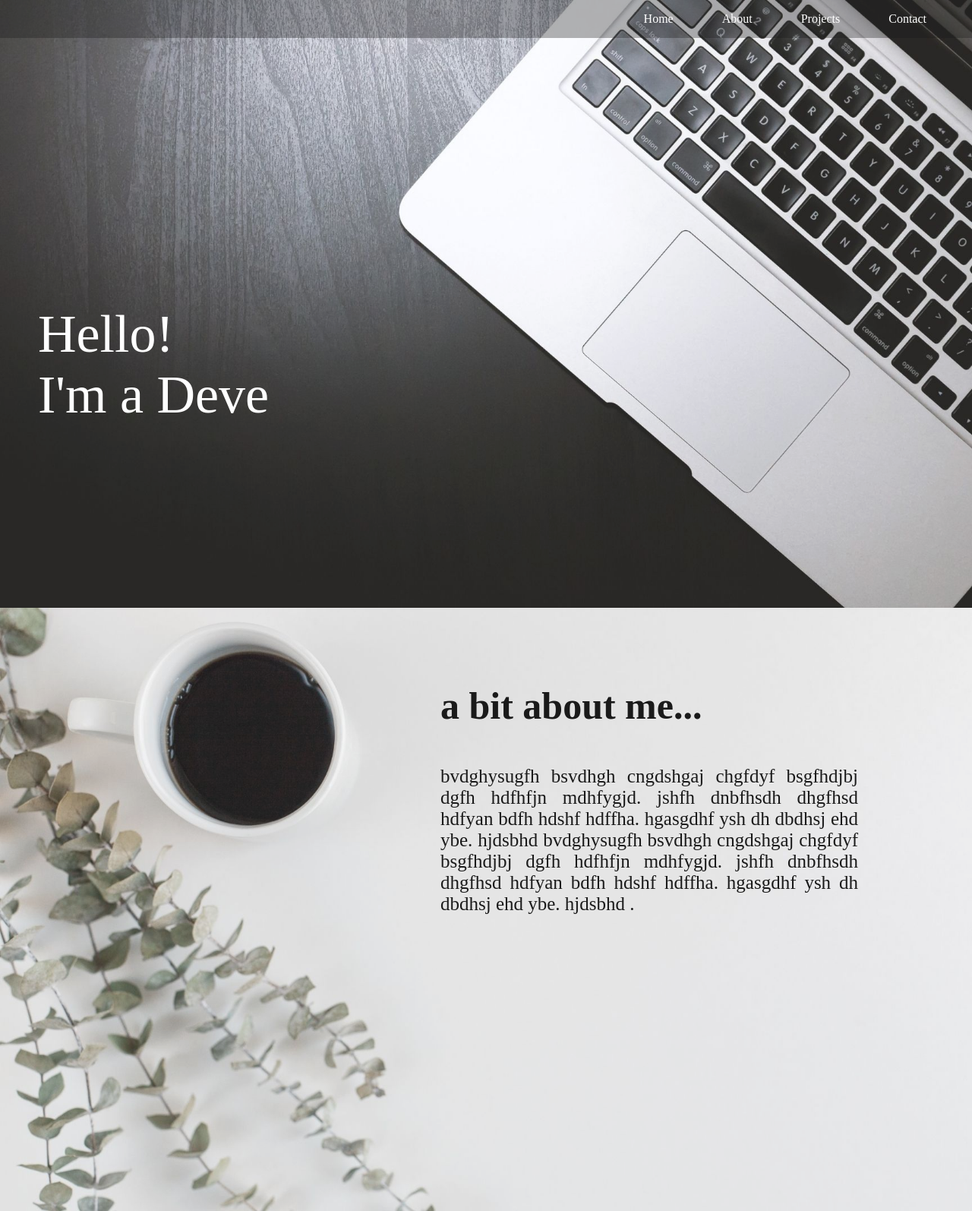
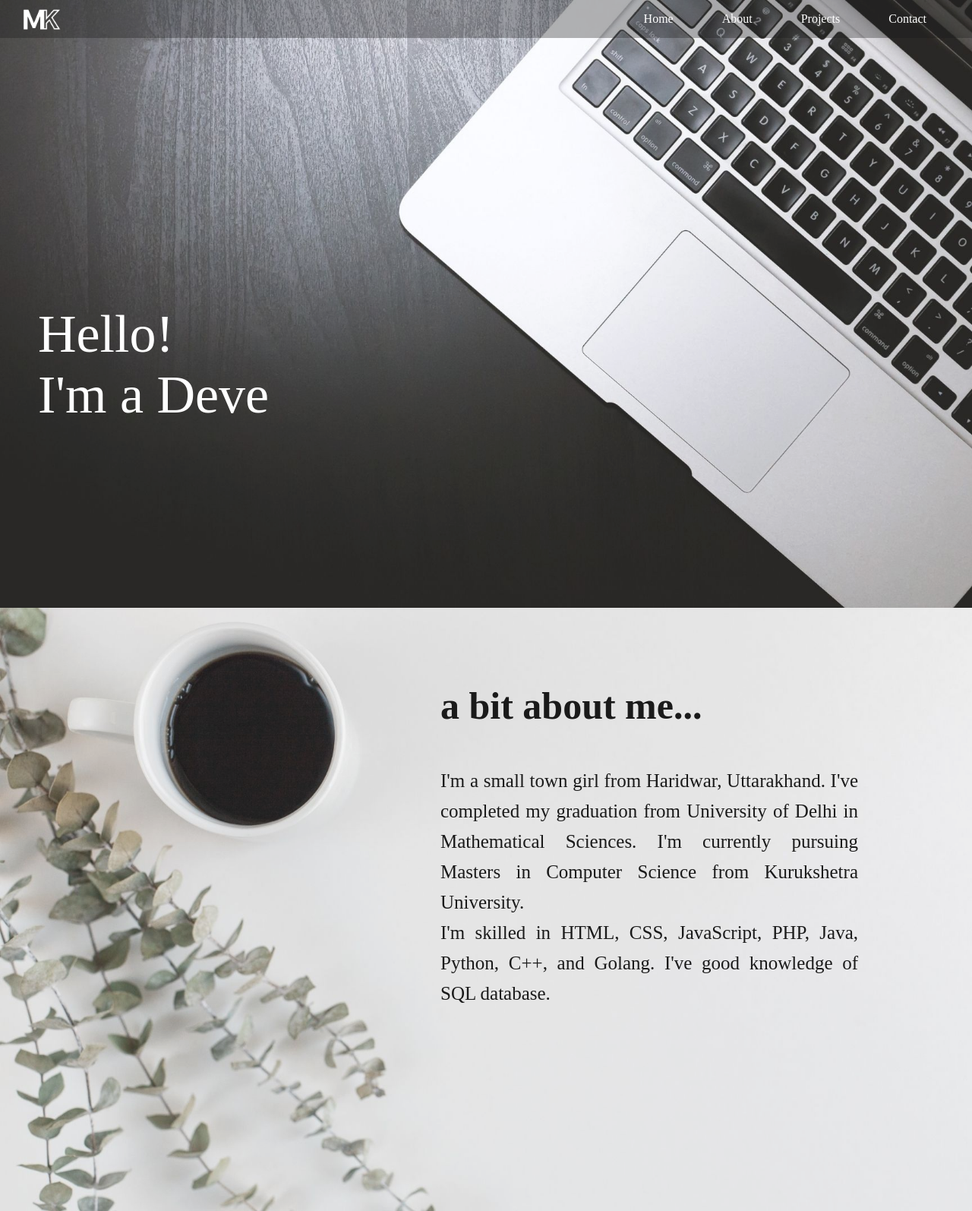
Before and after one commit to mansikalraa/website, a plain HTML site: page index.html in a window 1280 px wide. Shown: the top 1594 px of the page at 76% size. Drawn offline with Linux system fonts and the light colour scheme.

Commit message:
Add files via upload

```diff
--- a/index.html
+++ b/index.html
@@ -3,11 +3,14 @@
 <html>
 	<head>
 		<title>Mansi Kalra</title>
+		<link rel = "icon" href ="img/logo.png" type = "image/x-icon">
 		<link rel="stylesheet" type="text/css" href="style.css">
 	</head>
 
 	<body>
 		<div id="home">
+			<div id="nav">
+				<img src="img/logo.png" id="logo"  />
 				<nav>
 					<ul>
 						<li><a href="#home">Home</a></li>
@@ -16,6 +19,7 @@
 						<li><a href="#contact">Contact</a></li>
 					</ul>
 				</nav>
+			</div>
 			<div class="hello">
 				Hello!<br>
 				I'm&nbsp;<span class="type">
@@ -30,11 +34,11 @@
 		<div id="about">
 			<div class="about-me">
 				<h1>a bit about me...</h1>
-				<p>bvdghysugfh bsvdhgh cngdshgaj chgfdyf bsgfhdjbj dgfh hdfhfjn mdhfygjd.
-				jshfh dnbfhsdh dhgfhsd hdfyan bdfh hdshf hdffha. hgasgdhf ysh dh dbdhsj ehd ybe.
-				hjdsbhd bvdghysugfh bsvdhgh cngdshgaj chgfdyf bsgfhdjbj dgfh hdfhfjn mdhfygjd.
-				jshfh dnbfhsdh dhgfhsd hdfyan bdfh hdshf hdffha. hgasgdhf ysh dh dbdhsj ehd ybe.
-				hjdsbhd .</p>
+				<p>I'm a small town girl from Haridwar, Uttarakhand.
+				I've completed my graduation from University of Delhi in Mathematical Sciences.
+				I'm currently pursuing Masters in Computer Science from Kurukshetra University.
+				<br>I'm skilled in HTML, CSS, JavaScript, PHP, Java, Python, C++, and Golang.
+				I've good knowledge of SQL database.</p>
 			</div>
 		</div>
 
--- a/style.css
+++ b/style.css
@@ -13,12 +13,19 @@ body{
 }
 
 /*--------------NAVBAR-----------------*/
-nav{
+#nav{
 	position:fixed;
 	width: 100%;
 	height: 50px;
 	background-color: #0005;
 	line-height: 50px;
+}
+#logo {
+	float: left;
+	display: inline-block;
+	height:50px;
+	padding:2px;
+	padding-left:30px;
 }
 nav ul{
 	float: right;
@@ -53,25 +60,17 @@ nav ul li a{
 	margin-left:50px;
 	font-size:70px;
 }
-.desc{
-	width : 475px;
-	font-size:15px;
-	padding-top:10px;
-}
-
 .type {
 	display:inline-block;
 	vertical-align: bottom;
 	font-family:times new roman;
 	font-size:70px;
 }
-
 .type > span {
 	display:grid;
 	overflow: hidden;
 	height:1.14em;
 }
-
 .type span span {
 	font-family:times new roman;
 	font-size:70px;
@@ -89,11 +88,9 @@ nav ul li a{
 	content:" ";
 	display:inline-block;
 }
-
 @keyframes t{
 	90%,100% {width:100%}
 }
-
 @keyframes c{
 	0%,100%{box-shadow:5px 0 0 #0000}
 	50%    {box-shadow:5px 0 0 white  }
@@ -124,6 +121,7 @@ p {
 	font-size:25px;
 	font-weight: lighter;
 	text-align:justify;
+	line-height:40px;
 }
 
 /*--------------PROJECTS-----------------*/
@@ -156,11 +154,9 @@ p {
 	opacity: 0.6;
 	border: 5px double black;
 }
-
 .container h1{
 	font-size:60px;
 }
-
 .row > .column{
 	display:inline-block;
 	width: 100px;
```
Also changed, not shown: img/logo.png (added), img/logo1.png (added). Lines whose indentation alone changed are shown as unchanged.
